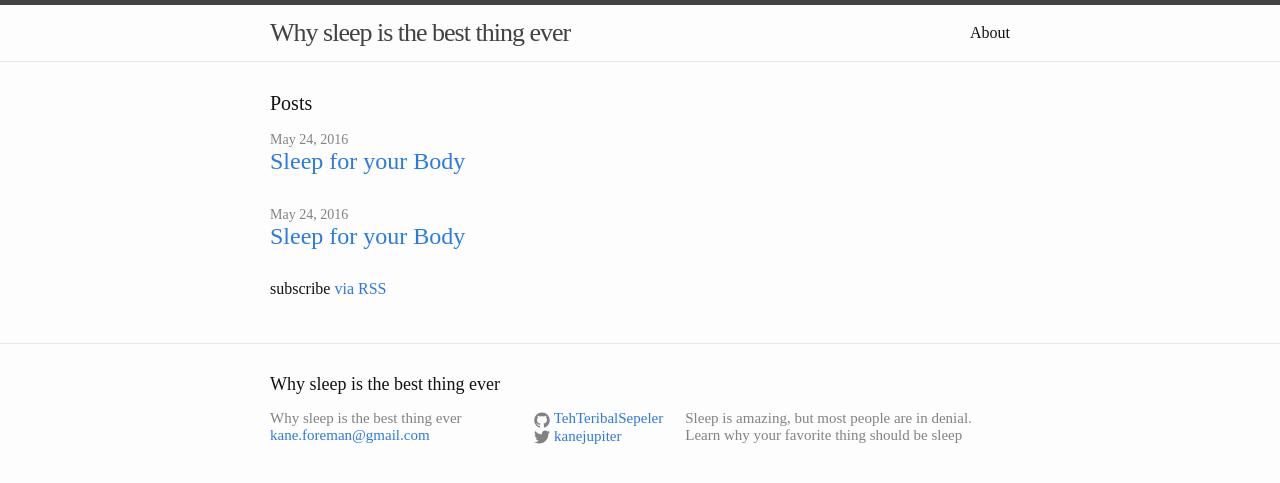
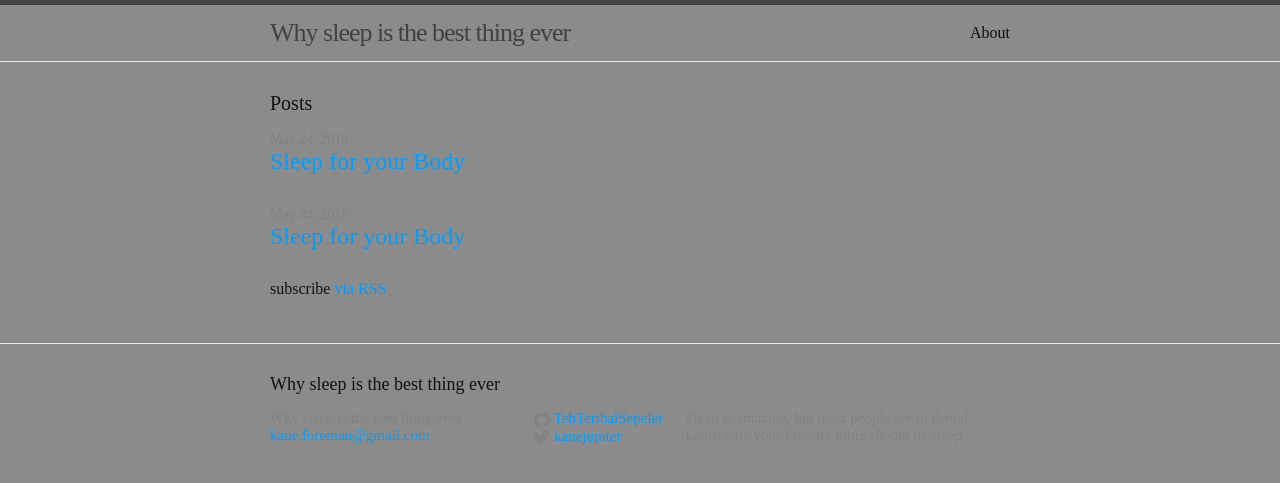
Before and after one commit to TehTeribalSepeler/TehTeribalSepeler.github.io, a Jekyll site: the page built from index.html, in a window 1280 px wide. Shown: the top 483 px of the page. Built offline with Jekyll 4.4.1, drawn with Linux system fonts in a browser that asks for light colours.

Commit message:
Update main.scss

```diff
--- a/css/main.scss
+++ b/css/main.scss
@@ -15,8 +15,8 @@ $base-line-height: 1.5;
 $spacing-unit:     30px;
 
 $text-color:       #111;
-$background-color: #fdfdfd;
-$brand-color:      #2a7ae2;
+$background-color: #8B8B8B;
+$brand-color:      #009EFF;
 
 $grey-color:       #828282;
 $grey-color-light: lighten($grey-color, 40%);
```
